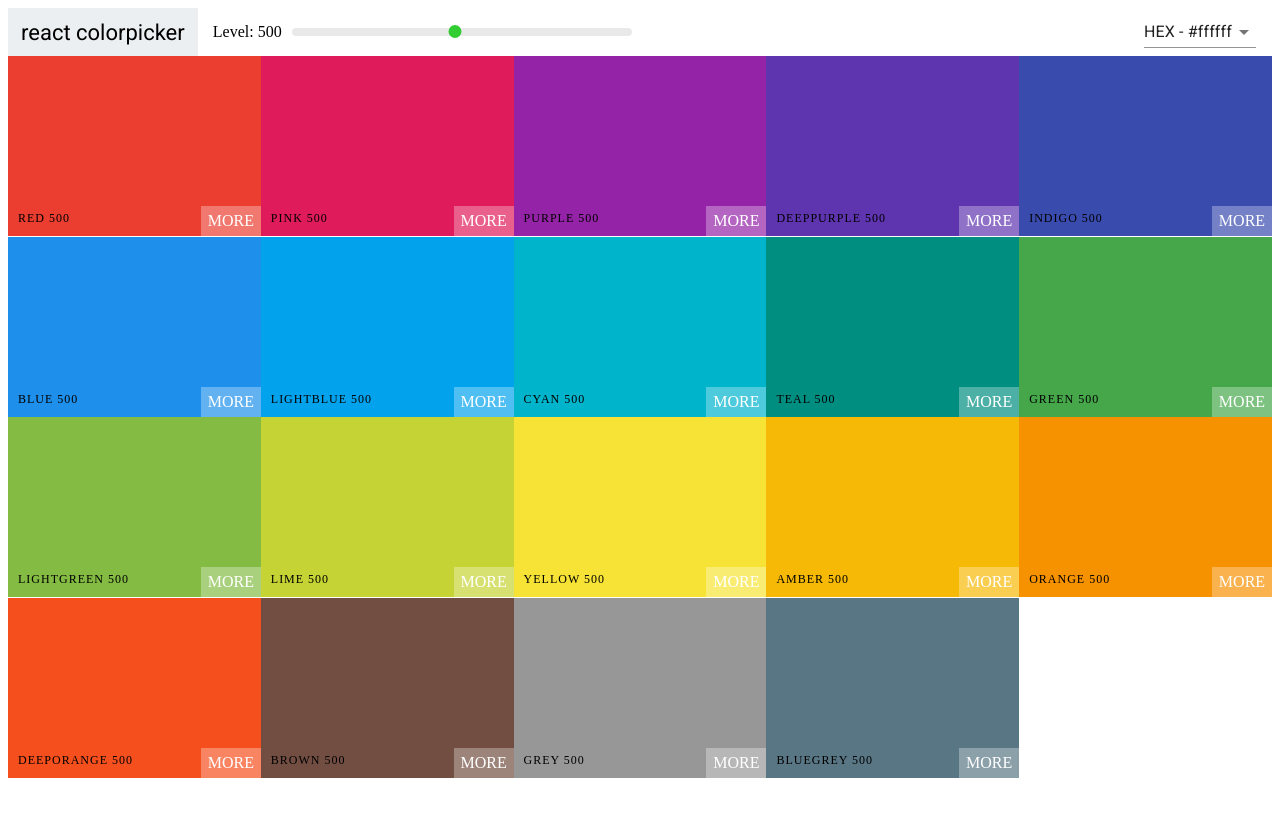
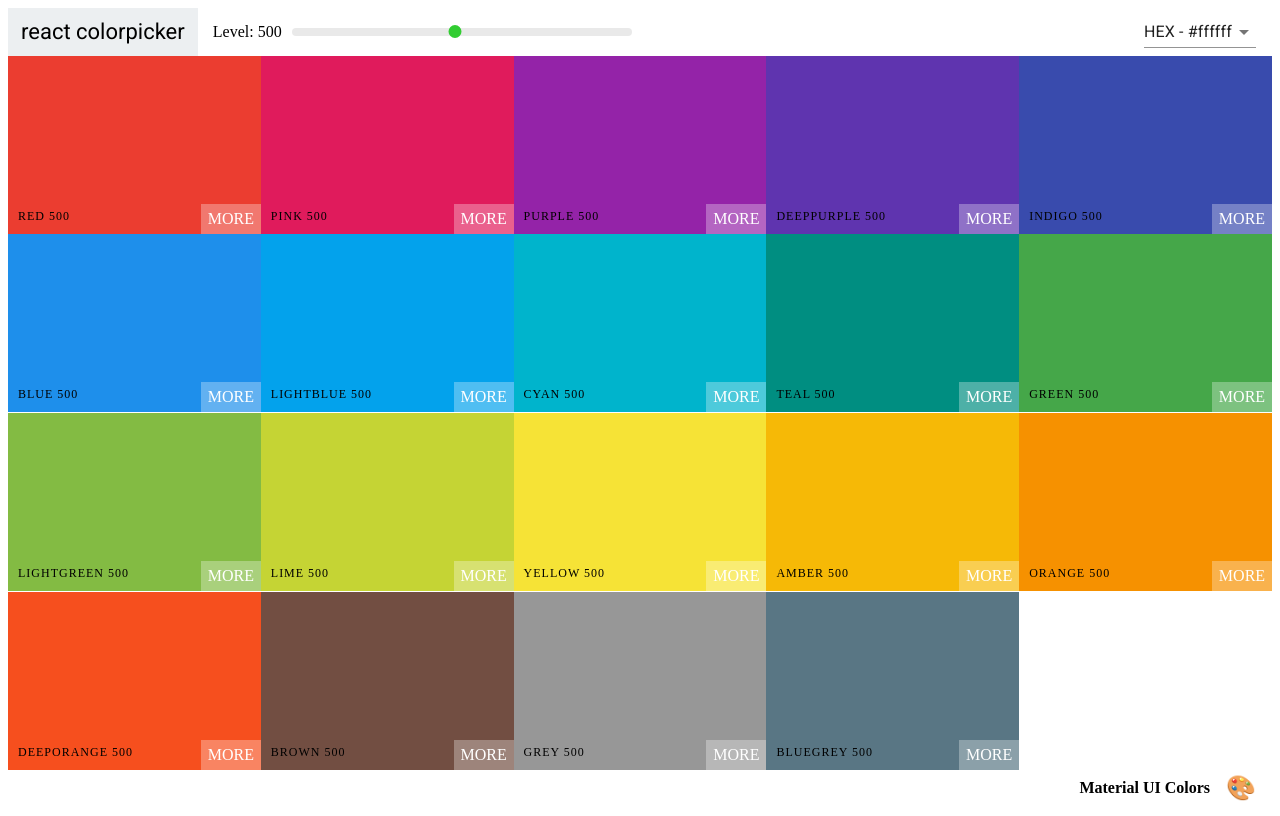
Before and after one commit to madebymilly/react-colors-project, a React (Create React App) app: page / in a window 1280 px wide. Built offline with nearby package versions, Linux system fonts and the light colour scheme; the HTML template or start-up script is replaced by a standard one.

Commit message:
added palette footer with name and emoji

```diff
--- a/src/NavBar.js
+++ b/src/NavBar.js
@@ -41,7 +41,7 @@ class NavBar extends Component {
     return (
       <header className="NavBar">
         <div className="NavBar__logo">
-          <a href="#">react colorpicker</a>
+          <a href="/">react colorpicker</a>
         </div>
         <div className="NavBar__slider-container">
           <span>Level: {level}</span>
--- a/src/Palette.js
+++ b/src/Palette.js
@@ -24,9 +24,8 @@ class Palette extends Component {
 		this.setState({ format: val });
 	}
 	render() {
-		const { colors } = this.props.palette;
+		const { colors, paletteName: name, emoji } = this.props.palette;
 		const { level, format } = this.state;
-		console.log(colors[level]);
 		const colorBoxes = colors[level].map((color, i) => (
 			<ColorBox key={i} background={color[format]} name={color.name} />
 		));
@@ -38,10 +37,13 @@ class Palette extends Component {
 					changeLevel={this.changeLevel}
 					handleChange={this.changeFormat}
 				/>
-				<div className="Palette-colors">
+				<div className="Palette__colors">
 					{colorBoxes}
 				</div>
-				{/* footer eventually */}
+				<footer className="Palette__footer">
+					{name}
+					<span className='emoji'>{emoji}</span>
+				</footer>
 			</div>
 		);
 	}
--- a/src/styles/Palette.css
+++ b/src/styles/Palette.css
@@ -1,6 +1,23 @@
 .Palette {
   height: 100vh;
+  display: flex;
+  flex-direction: column;
 }
-.Palette-colors {
+
+.Palette__colors {
   height: 90%;
 }
+
+.Palette__footer {
+  background-color: white;
+  height: 5vh;
+  display: flex;
+  justify-content: flex-end;
+  align-items: center;
+  font-weight: bold;
+}
+
+.emoji {
+  font-size: 1.5rem;
+  margin: 0 1rem;
+}
```
